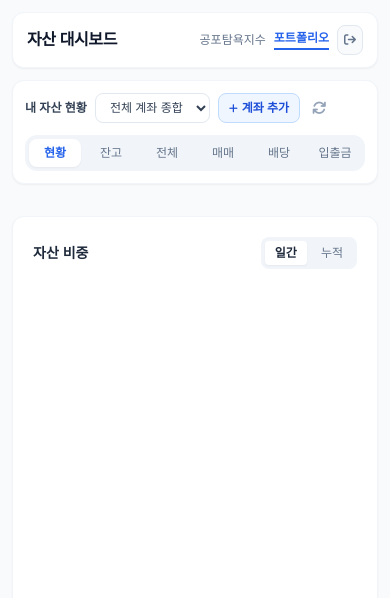
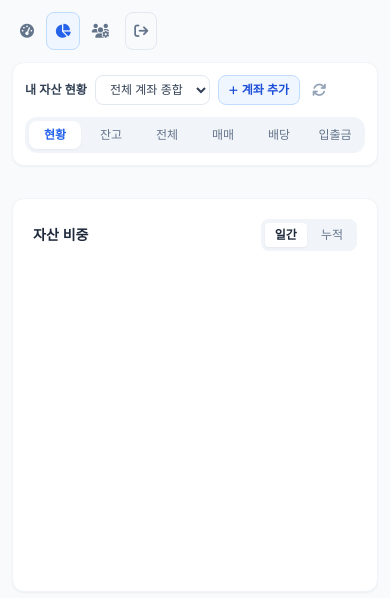
Before and after one commit to udukeoni/my-web, a plain HTML site: page port/portfolio.html in a window 390 px wide. Drawn offline with nearby package versions, Linux system fonts and the light colour scheme; no server answers; a web font is replaced by a local one.

Commit message:
2026-11-26-002 [STYLE] 포트폴리오 대시보드 헤더 네비게이션 모바일 아이콘 뷰 적용
- port/portfolio.html 상단 메뉴 모바일 반응형 아이콘 전용 뷰 적용
- 공포탐욕지수, 포트폴리오, 사용자관리 메뉴 텍스트 모바일 숨김(md:inline) 처리
- 모바일 가로 너비 초과 현상 해소 및 전체 화면 디자인 일체화

```diff
--- a/port/portfolio.html
+++ b/port/portfolio.html
@@ -26,28 +26,35 @@
   <main class="max-w-6xl mx-auto p-3 sm:p-6 space-y-3 sm:space-y-5">
 
     <!-- 0. 상단 헤더 바 -->
-    <header class="bg-white px-3.5 sm:px-6 py-3 sm:py-3.5 rounded-xl shadow-sm border border-slate-100 flex items-center justify-between gap-2 select-none">
-      <h1 class="font-bold text-base sm:text-xl text-slate-900 whitespace-nowrap tracking-tight">
-        자산 대시보드
-      </h1>
-
-      <nav class="flex items-center gap-2 sm:gap-4 text-xs sm:text-sm font-medium whitespace-nowrap">
-        <a href="../index.html" class="text-slate-500 hover:text-blue-600 transition py-1">공포탐욕지수</a>
-        <a href="portfolio.html" class="text-blue-600 border-b-2 border-blue-600 pb-0.5 font-bold">포트폴리오</a>
-
-        <!-- 💡 [신규] 관리자 전용 사용자관리 메뉴 링크 (기본 hidden, 관리자 확인 시 표시) -->
-        <a id="navAdminUsers" href="admin-users.html" class="hidden text-slate-500 hover:text-blue-600 transition py-1 flex items-center gap-1 font-semibold">
-          <i class="fa-solid fa-users-gear text-xs text-blue-500"></i>
-          <span>사용자관리</span>
+    <nav class="flex items-center gap-1 sm:gap-2 text-xs sm:text-sm font-medium whitespace-nowrap">
+        <!-- 공포탐욕지수 링크 -->
+        <a href="../index.html" title="공포탐욕지수"
+           class="text-slate-500 hover:text-blue-600 hover:bg-slate-50 transition p-2 sm:px-3 sm:py-1.5 rounded-lg flex items-center gap-1.5">
+          <i class="fa-solid fa-gauge-high text-sm sm:text-xs"></i>
+          <span class="hidden md:inline">공포탐욕지수</span>
         </a>
 
-        <button id="btnLogout" type="button" onclick="handleAppLogout(event)" title="로그아웃"
-                class="text-slate-500 hover:text-red-600 p-1.5 sm:px-2.5 sm:py-1 rounded-lg bg-slate-50 hover:bg-red-50 transition flex items-center gap-1 border border-slate-200 active:scale-95 cursor-pointer">
-          <i class="fa-solid fa-arrow-right-from-bracket text-xs sm:text-[11px]"></i>
-          <span class="hidden sm:inline font-bold text-xs">로그아웃</span>
+        <!-- 포트폴리오 (현재 페이지 활성화) -->
+        <a href="portfolio.html" title="포트폴리오"
+           class="text-blue-600 bg-blue-50 font-bold p-2 sm:px-3 sm:py-1.5 rounded-lg border border-blue-200 flex items-center gap-1.5">
+          <i class="fa-solid fa-chart-pie text-sm sm:text-xs"></i>
+          <span class="hidden md:inline">포트폴리오</span>
+        </a>
+
+        <!-- 사용자관리 링크 (관리자 전용) -->
+        <a href="admin-users.html" id="navAdminUsers" title="사용자 관리"
+           class="text-slate-500 hover:text-blue-600 hover:bg-slate-50 transition p-2 sm:px-3 sm:py-1.5 rounded-lg flex items-center gap-1.5">
+          <i class="fa-solid fa-users-gear text-sm sm:text-xs"></i>
+          <span class="hidden md:inline">사용자관리</span>
+        </a>
+
+        <!-- 로그아웃 버튼 -->
+        <button type="button" onclick="handleAppLogout()" title="로그아웃"
+                class="text-slate-500 hover:text-red-600 p-2 sm:px-3 sm:py-1.5 rounded-lg bg-slate-50 hover:bg-red-50 transition flex items-center gap-1.5 border border-slate-200 active:scale-95 cursor-pointer ml-1">
+          <i class="fa-solid fa-arrow-right-from-bracket text-sm sm:text-xs"></i>
+          <span class="hidden md:inline font-bold">로그아웃</span>
         </button>
       </nav>
-    </header>
 
     <!-- 1. 상단 컨트롤 바 -->
     <div class="bg-white p-3 sm:p-4 rounded-xl shadow-sm border border-slate-100 flex flex-col md:flex-row md:items-center justify-between gap-3">
```
